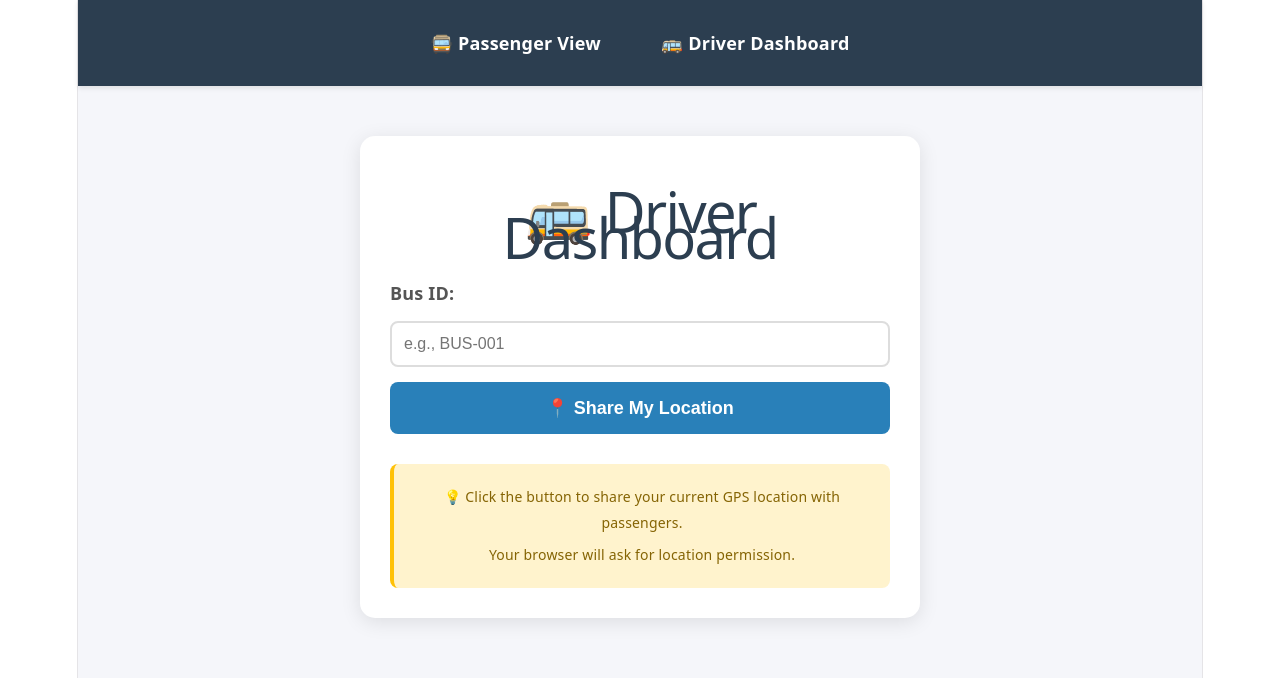
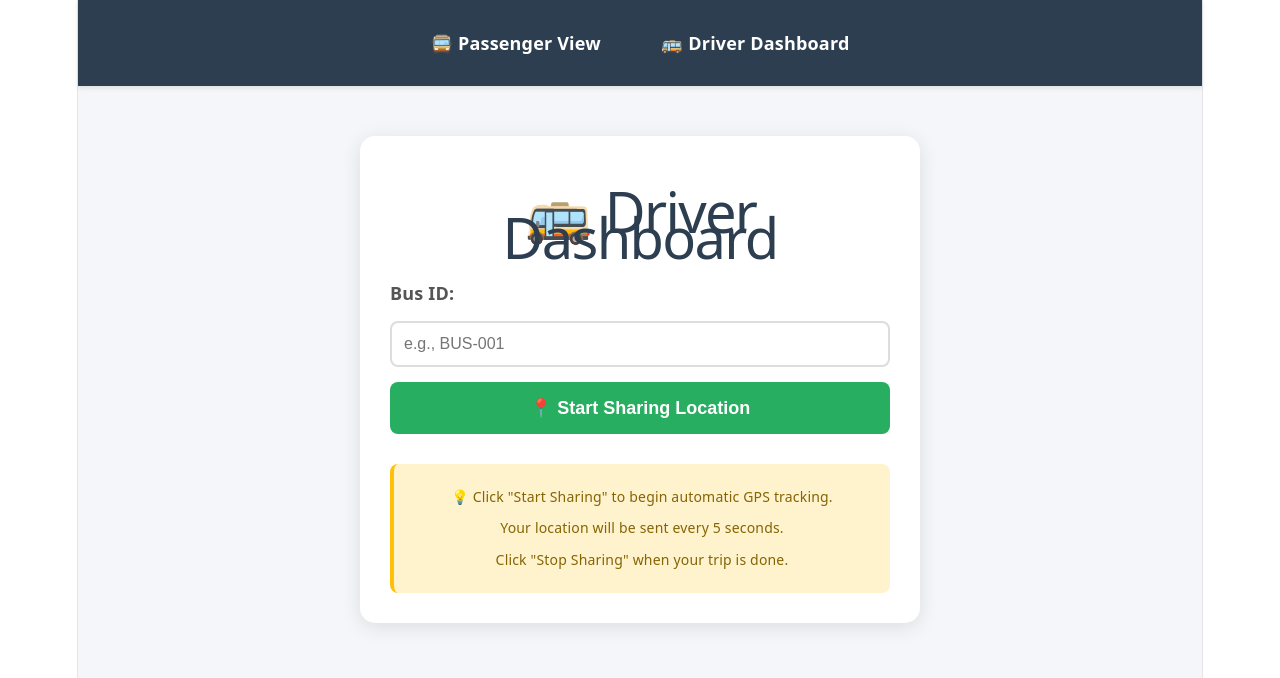
Before and after one commit to Viduna-Abeyweera/bus-tracking-frontend, a React (Vite) app: page /driver in a window 1280 px wide. Shown: the top 678 px of the page. Built offline with nearby package versions, Linux system fonts and the light colour scheme.

Commit message:
Added continuous GPS tracking with start/stop for drivers

```diff
--- a/src/pages/DriverPage.css
+++ b/src/pages/DriverPage.css
@@ -38,11 +38,16 @@
   border-color: #2980b9;
 }
 
-.driver-form button {
+.driver-form input:disabled {
+  background-color: #ecf0f1;
+  color: #95a5a6;
+}
+
+.start-btn {
   padding: 15px;
   font-size: 18px;
   font-weight: bold;
-  background-color: #2980b9;
+  background-color: #27ae60;
   color: white;
   border: none;
   border-radius: 8px;
@@ -50,13 +55,24 @@
   transition: background-color 0.3s;
 }
 
-.driver-form button:hover {
-  background-color: #1f6fa6;
+.start-btn:hover {
+  background-color: #219a52;
 }
 
-.driver-form button:disabled {
-  background-color: #95a5a6;
-  cursor: not-allowed;
+.stop-btn {
+  padding: 15px;
+  font-size: 18px;
+  font-weight: bold;
+  background-color: #e74c3c;
+  color: white;
+  border: none;
+  border-radius: 8px;
+  cursor: pointer;
+  transition: background-color 0.3s;
+}
+
+.stop-btn:hover {
+  background-color: #c0392b;
 }
 
 .status {
@@ -65,6 +81,37 @@
   background-color: #ecf0f1;
   border-radius: 8px;
   font-weight: bold;
+}
+
+.stats {
+  margin-top: 25px;
+  padding: 20px;
+  background-color: #eaf4fe;
+  border-radius: 10px;
+  border: 2px solid #2980b9;
+}
+
+.stats h3 {
+  margin-top: 0;
+  color: #2980b9;
+}
+
+.stats p {
+  margin: 5px 0;
+  color: #555;
+}
+
+.live-indicator {
+  font-size: 20px;
+  font-weight: bold;
+  color: #e74c3c;
+  animation: pulse 1.5s infinite;
+}
+
+@keyframes pulse {
+  0% { opacity: 1; }
+  50% { opacity: 0.3; }
+  100% { opacity: 1; }
 }
 
 .info {
--- a/src/pages/DriverPage.jsx
+++ b/src/pages/DriverPage.jsx
@@ -1,25 +1,26 @@
-import { useState } from 'react'
+import { useState, useEffect, useRef } from 'react'
 import './DriverPage.css'
 
 function DriverPage() {
   const [busId, setBusId] = useState('')
   const [status, setStatus] = useState('')
-  const [loading, setLoading] = useState(false)
+  const [tracking, setTracking] = useState(false)
+  const [lastLocation, setLastLocation] = useState(null)
+  const [updateCount, setUpdateCount] = useState(0)
 
-  const shareLocation = () => {
-    if (!busId.trim()) {
-      setStatus('❌ Please enter a Bus ID')
-      return
+  // useRef keeps the interval ID without causing re-renders
+  const intervalRef = useRef(null)
+
+  // Cleanup interval when component unmounts (user leaves page)
+  useEffect(() => {
+    return () => {
+      if (intervalRef.current) {
+        clearInterval(intervalRef.current)
+      }
     }
+  }, [])
 
-    if (!navigator.geolocation) {
-      setStatus('❌ Geolocation is not supported by your browser')
-      return
-    }
-
-    setLoading(true)
-    setStatus('📍 Getting your location...')
-
+  const sendLocation = () => {
     navigator.geolocation.getCurrentPosition(
       async (position) => {
         const { latitude, longitude } = position.coords
@@ -38,21 +39,53 @@ function DriverPage() {
           })
 
           if (response.ok) {
+            setLastLocation({ latitude, longitude })
+            setUpdateCount((prev) => prev + 1)
             setStatus('✅ Location shared successfully!')
           } else {
             setStatus('❌ Failed to share location')
           }
         } catch (error) {
           setStatus('❌ Error: ' + error.message)
-        } finally {
-          setLoading(false)
         }
       },
       (error) => {
         setStatus('❌ Could not get location: ' + error.message)
-        setLoading(false)
       }
     )
+  }
+
+  const startTracking = () => {
+    if (!busId.trim()) {
+      setStatus('❌ Please enter a Bus ID')
+      return
+    }
+
+    if (!navigator.geolocation) {
+      setStatus('❌ Geolocation is not supported by your browser')
+      return
+    }
+
+    setTracking(true)
+    setUpdateCount(0)
+    setStatus('📡 Tracking started...')
+
+    // Send location immediately
+    sendLocation()
+
+    // Then send every 5 seconds
+    intervalRef.current = setInterval(() => {
+      sendLocation()
+    }, 5000)
+  }
+
+  const stopTracking = () => {
+    if (intervalRef.current) {
+      clearInterval(intervalRef.current)
+      intervalRef.current = null
+    }
+    setTracking(false)
+    setStatus('⏹️ Tracking stopped')
   }
 
   return (
@@ -67,18 +100,41 @@ function DriverPage() {
           placeholder="e.g., BUS-001"
           value={busId}
           onChange={(e) => setBusId(e.target.value)}
+          disabled={tracking}
         />
 
-        <button onClick={shareLocation} disabled={loading}>
-          {loading ? '📡 Sharing...' : '📍 Share My Location'}
-        </button>
+        {!tracking ? (
+          <button className="start-btn" onClick={startTracking}>
+            📍 Start Sharing Location
+          </button>
+        ) : (
+          <button className="stop-btn" onClick={stopTracking}>
+            ⏹️ Stop Sharing
+          </button>
+        )}
 
         {status && <p className="status">{status}</p>}
       </div>
 
+      {/* Live Stats */}
+      {(tracking || updateCount > 0) && (
+        <div className="stats">
+          <h3>📊 Tracking Stats</h3>
+          <p>Updates sent: <strong>{updateCount}</strong></p>
+          {lastLocation && (
+            <>
+              <p>Last Latitude: <strong>{lastLocation.latitude.toFixed(6)}</strong></p>
+              <p>Last Longitude: <strong>{lastLocation.longitude.toFixed(6)}</strong></p>
+            </>
+          )}
+          {tracking && <p className="live-indicator">🔴 LIVE</p>}
+        </div>
+      )}
+
       <div className="info">
-        <p>💡 Click the button to share your current GPS location with passengers.</p>
-        <p>Your browser will ask for location permission.</p>
+        <p>💡 Click "Start Sharing" to begin automatic GPS tracking.</p>
+        <p>Your location will be sent every 5 seconds.</p>
+        <p>Click "Stop Sharing" when your trip is done.</p>
       </div>
     </div>
   )
```
